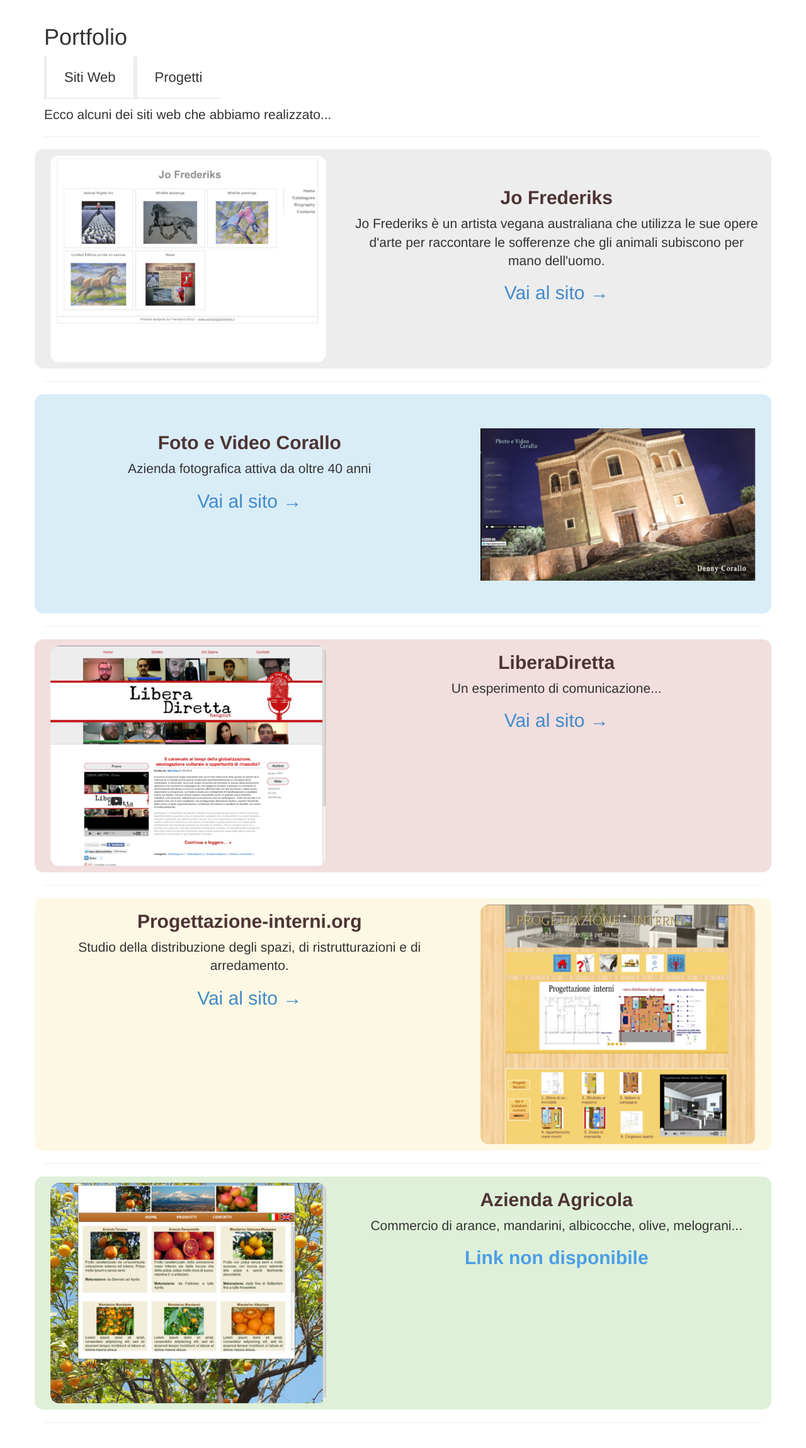
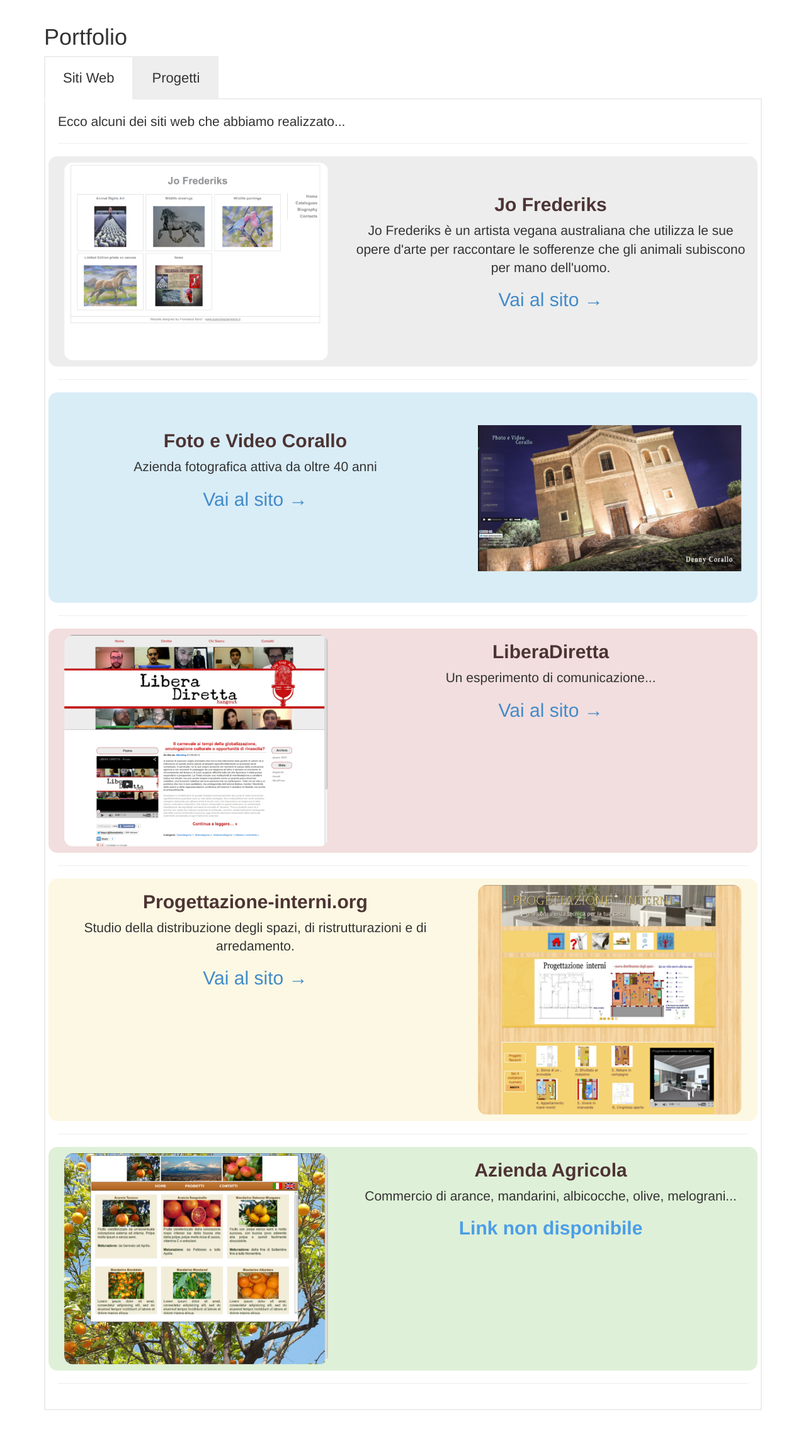
Before and after one commit to FrancescoBorzi/openprogrammers, a PHP site: page /portfolio.php in a window 1280 px wide. Shown: the part 51-2350 px from the top of the page at 63% size. After the commit the page ends 2290 px from the top, so only its background shows below. Run offline with PHP 8.4, Linux system fonts and the light colour scheme; some libraries are stand-ins or nearby versions.

Commit message:
Updated portfolio.php, added the tab

```diff
--- a/css/style.css
+++ b/css/style.css
@@ -23,7 +23,7 @@ body {
 
 .imgbox { padding: 10px; }
 
-.imgbox img, .imgbox img:hover, .radius, .radius:hover, .projects, .projects:hover {
+.imgbox img, .imgbox img:hover, .radius, .radius:hover, .projects, .projects:hover, #btn-progetti, #btn-sitiweb {
   -webkit-transition: all 0.5s ease-in-out;
   -moz-transition: all 0.5s ease-in-out;
   -o-transition: all 0.5s ease-in-out;
@@ -70,22 +70,23 @@ body {
 }
 
 #btn-sitiweb, #btn-progetti {
-  border-bottom: 2px solid #ededed;
   border-radius: 0em;
+  border: 2px solid #ededed;
   background: transparent;
   padding: 18px 28px;
   font-size: 22px;
+  z-index: 1;
 }
 
-#btn-sitiweb:hover, #btn-progetti:hover {
+#btn-sitiweb { border-bottom: 3px solid white; }
+#btn-progetti { background-color: #eee; }
+
+#sitiweb, #progetti {
   border: 2px solid #ededed;
+  padding: 20px;
+  margin-top: -13px;
+  z-index: -1;
 }
-
-#btn-sitiweb {
-  border-right: 3px solid #ededed;
-  border-left: 4px solid #ededed;
-}
-#btn-progetti { border-left: 3px solid #ededed; }
 
 .projectsdiv {
   height: 480px;
--- a/portfolio.php
+++ b/portfolio.php
@@ -270,16 +270,30 @@
     <script type="text/javascript">
       $(document).ready(function(){
         $("#btn-sitiweb").click(function(){
+          $("#btn-sitiweb").css("border-bottom", "2px solid white");
+          $("#btn-progetti").css("border-bottom", "4px solid #ededed");
+          $("#btn-progetti").css("background-color", "#eee");
+          $("#btn-sitiweb").css("background-color", "transparent");
+          $("#sitiweb").css("border-top", "2px solid white");
           $("#progetti").fadeOut(1000);
           $("#sitiweb").delay(1000).fadeIn(1000);
-          $("#btn-sitiweb").css("border-left", "4px solid #ededed");
-          $("#btn-progetti").css("border-right", "0px");
+          $('#sitiweb').delay().queue( function(next){
+              $(this).css('border-top','2px solid #eee');
+              next();
+            });
         });
         $("#btn-progetti").click(function(){
+          $("#btn-progetti").css("border-bottom", "2px solid white");
+          $("#btn-sitiweb").css("border-bottom", "4px solid #ededed");
+          $("#btn-progetti").css("background-color", "transparent");
+          $("#btn-sitiweb").css("background-color", "#eee");
+          $("#progetti").css("border-top", "2px solid white");
           $("#sitiweb").fadeOut(1000);
           $("#progetti").delay(1000).fadeIn(1000);
-          $("#btn-progetti").css("border-right", "4px solid #ededed");
-          $("#btn-sitiweb").css("border-left", "0px");
+          $('#progetti').delay().queue(function(next){
+              $(this).css('border-top','2px solid #eee');
+              next();
+            });
         });
       });
     </script>
```
